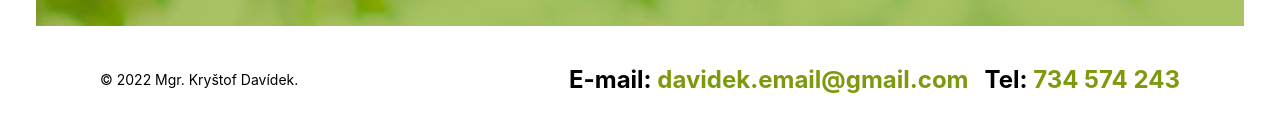
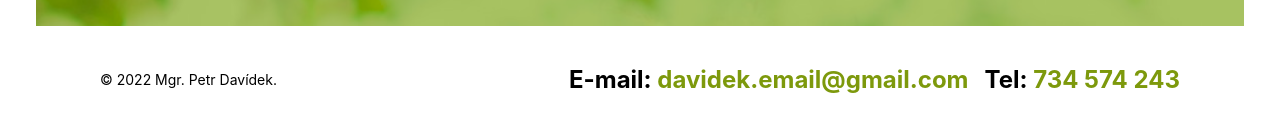
Before and after one commit to KrystofDavidek/psycholog-personal, a Next.js app: page /about in a window 1280 px wide. Shown: the part 638-770 px from the top of the page. Built offline with nearby package versions, Linux system fonts and the light colour scheme.

Commit message:
change name

```diff
--- a/pages/_app.tsx
+++ b/pages/_app.tsx
@@ -30,7 +30,7 @@ export default function App({ Component, pageProps }: AppProps) {
       </main>
       <footer className="flex flex-wrap-reverse items-center justify-center gap-4 mb-5 md:justify-between">
         <div className="m-1 md:mx-5 xl:mx-15 xl:px-20">
-          <p className="text-sm">© 2022 Mgr. Kryštof Davídek.</p>
+          <p className="text-sm">© 2022 Mgr. Petr Davídek.</p>
         </div>
         <div className="flex text-xl md:text-[1.5rem] font-bold flex-col items-center gap-4 m-1 md:items-start sm:flex-row md:mx-5 xl:mx-15 xl:px-20">
           <p>
```
